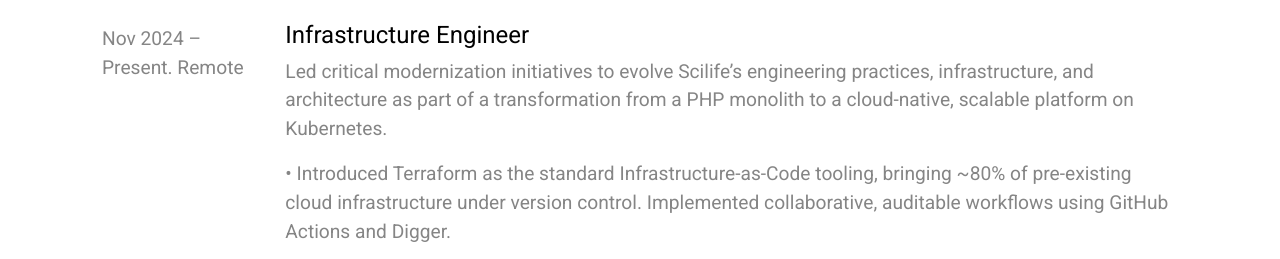
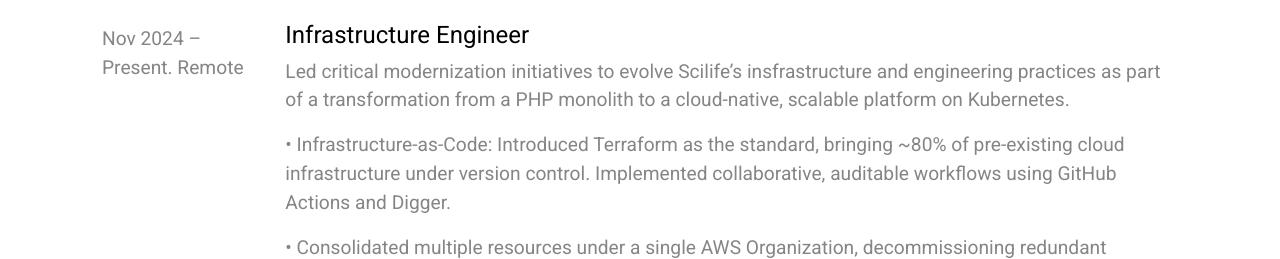
Before and after one commit to Roberdvs/cv-repository, a plain HTML site: page index.html in a window 1280 px wide. Shown: the part 670-929 px from the top of the page. Drawn offline with nearby package versions, Linux system fonts and the light colour scheme.

Commit message:
Deploying to gh-pages from @ Roberdvs/cv-repository@b1200a3a92c42f464fa378ee73ecb9693466e9ba 🚀

```diff
--- a/index.html
+++ b/index.html
@@ -82,9 +82,9 @@
             <div class="col-md-10">
                 <h3 class="fs-4 fw-normal">Infrastructure Engineer</h3>
 
-                <div><p> Led critical modernization initiatives to evolve Scilife’s engineering practices, infrastructure, and architecture as part of a transformation from a PHP monolith to a cloud-native, scalable platform on Kubernetes.</p>
+                <div><p>  Led critical modernization initiatives to evolve Scilife’s insfrastructure and engineering practices as part of a transformation from a PHP monolith to a cloud-native, scalable platform on Kubernetes.</p>
 
-<p>• Introduced Terraform as the standard Infrastructure-as-Code tooling, bringing ~80% of pre-existing cloud infrastructure under version control. Implemented collaborative, auditable workflows using GitHub Actions and Digger.</p>
+<p>• Infrastructure-as-Code: Introduced Terraform as the standard, bringing ~80% of pre-existing cloud infrastructure under version control. Implemented collaborative, auditable workflows using GitHub Actions and Digger.</p>
 
 <p>• Consolidated multiple resources under a single AWS Organization, decommissioning redundant infrastructure and reducing cloud spend by 50% over 9 months.</p>
 
```
Also changed, not shown: 1 other file.
